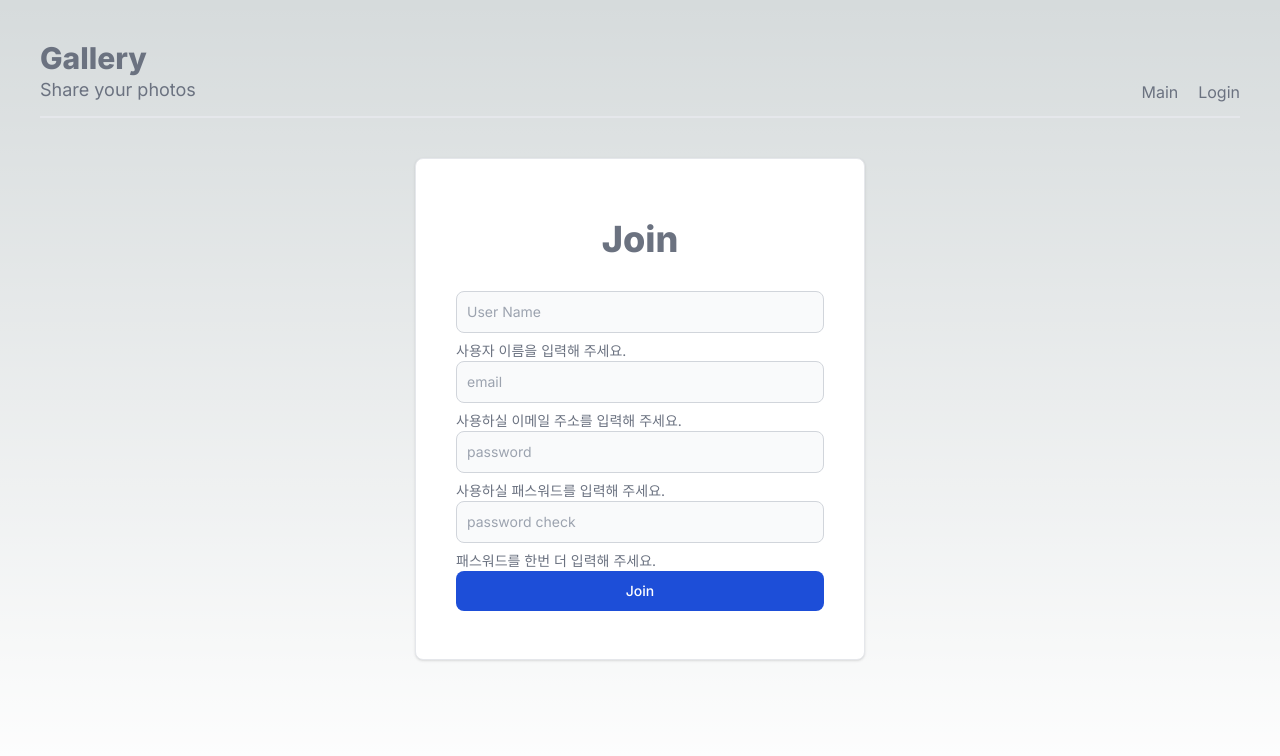
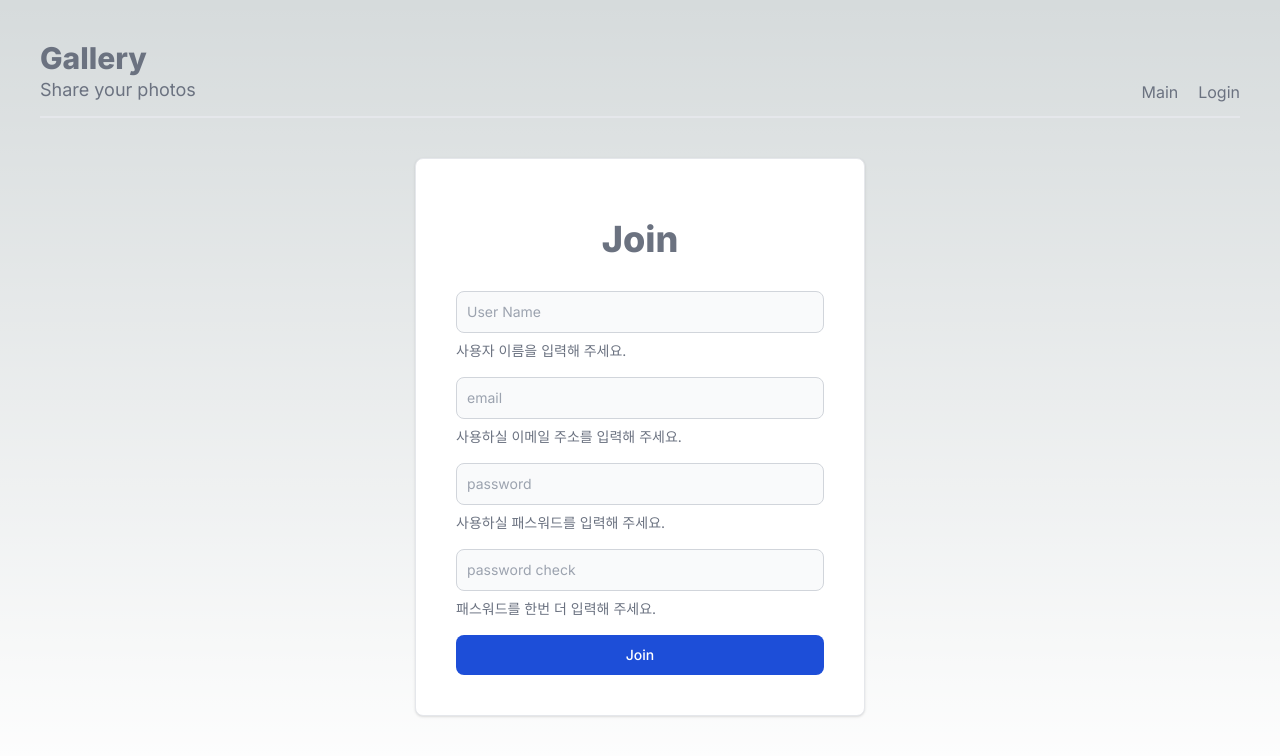
Before and after one commit to 5121eun/gallery_front, a Next.js app: page /account/join in a window 1280 px wide. Shown: the top 756 px of the page. Built offline with nearby package versions, Linux system fonts and the light colour scheme.

Commit message:
update join

```diff
--- a/app/ui/account/join/joinform.tsx
+++ b/app/ui/account/join/joinform.tsx
@@ -35,7 +35,7 @@ export default function JoinForm() {
     return (
         <Container className='flex w-450'>
             <Title>{JOIN_TITLE}</Title>
-            <form className="w-full" onSubmit={handleSubmit((params: any) => requestJoin(params))}>
+            <form className="space-y-4 w-full" onSubmit={handleSubmit((params: any) => requestJoin(params))}>
                 <Input placeholder="User Name" inputRef={register('username').ref} {...register('username')}
                     message={errors.username == undefined? "사용자 이름을 입력해 주세요.":errors.username?.message?.toString()}
                     status={errors.username == undefined? undefined : false} />
@@ -46,9 +46,8 @@ export default function JoinForm() {
                     message={errors.password == undefined? "사용하실 패스워드를 입력해 주세요.":errors.password?.message?.toString()}
                     status={errors.password == undefined? undefined : false}/>
                 <Input type="password" placeholder="password check" inputRef={register('password_check').ref} {...register('password_check')}
-                    message={errors.password_check == undefined? "패스워드를 한번 더 입력해 주세요.":errors.password_check?.message?.toString()}
+                    message={errors.password_check != undefined? String(errors.password_check.message) : response.length > 0? response : "패스워드를 한번 더 입력해 주세요."}
                     status={errors.password_check == undefined? undefined : false}/>
-                <p>{response}</p>
                 <Button type="submit" className="w-full">{JOIN_TITLE}</Button>
             </form>
         </Container>
```
